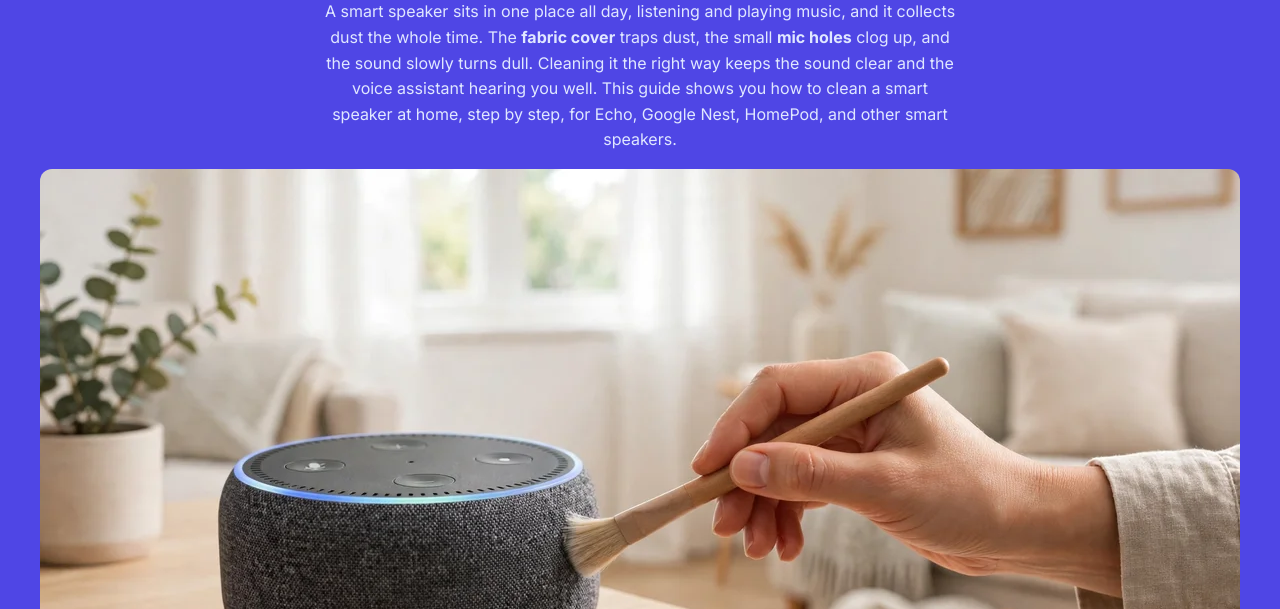
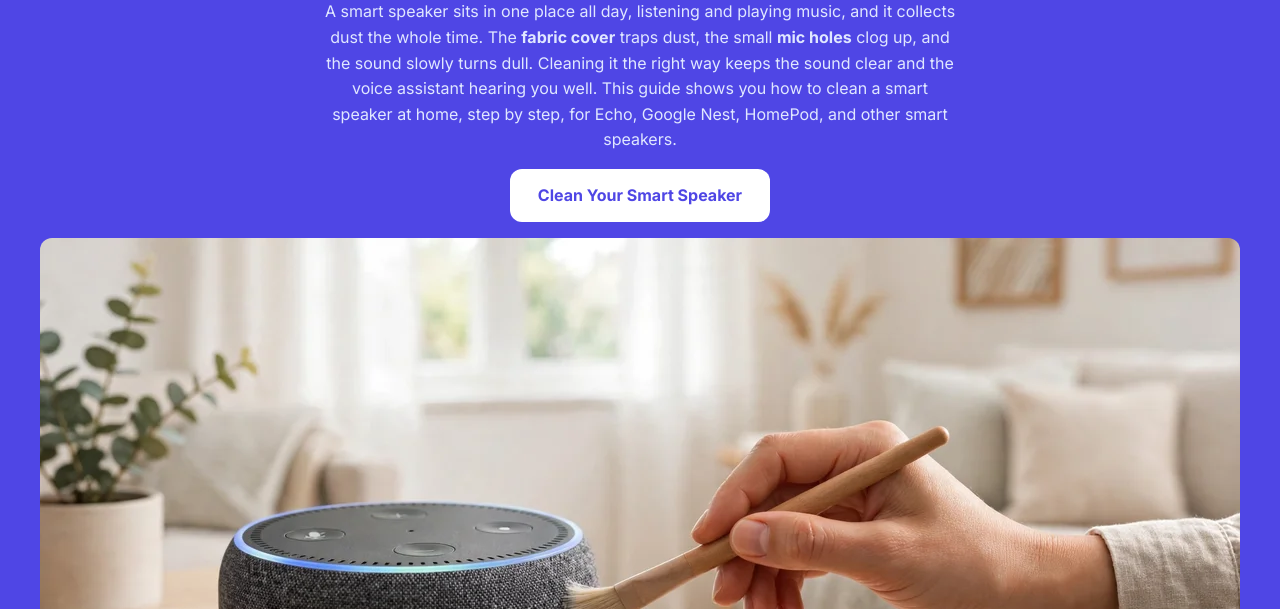
Before and after one commit to trytofixmyspeaker/trytofixmyspeaker.github.io, a plain HTML site: page blog/how-to-clean-smart-speaker/index.html in a window 1280 px wide. Shown: the part 191-800 px from the top of the page. Drawn offline with Linux system fonts and the light colour scheme.

Commit message:
Add Clean Your Smart Speaker button above hero image

```diff
--- a/blog/how-to-clean-smart-speaker/index.html
+++ b/blog/how-to-clean-smart-speaker/index.html
@@ -62,6 +62,7 @@
 <section class="page-hero">
   <h1>How to Clean Smart Speaker Safely at Home</h1>
   <p>A smart speaker sits in one place all day, listening and playing music, and it collects dust the whole time. The <strong>fabric cover</strong> traps dust, the small <strong>mic holes</strong> clog up, and the sound slowly turns dull. Cleaning it the right way keeps the sound clear and the voice assistant hearing you well. This guide shows you how to clean a smart speaker at home, step by step, for Echo, Google Nest, HomePod, and other smart speakers.</p>
+  <div style="margin-top: 16px;"><a class="btn btn-white" href="/deep-clean/">Clean Your Smart Speaker</a></div>
   <img src="clean-smart-speaker.webp" alt="Cleaning a smart speaker fabric cover with a soft brush" title="How to clean a smart speaker safely at home" width="1200" height="630" style="max-width:100%;height:auto;border-radius:12px;margin-top:16px;">
 </section>
 
```
